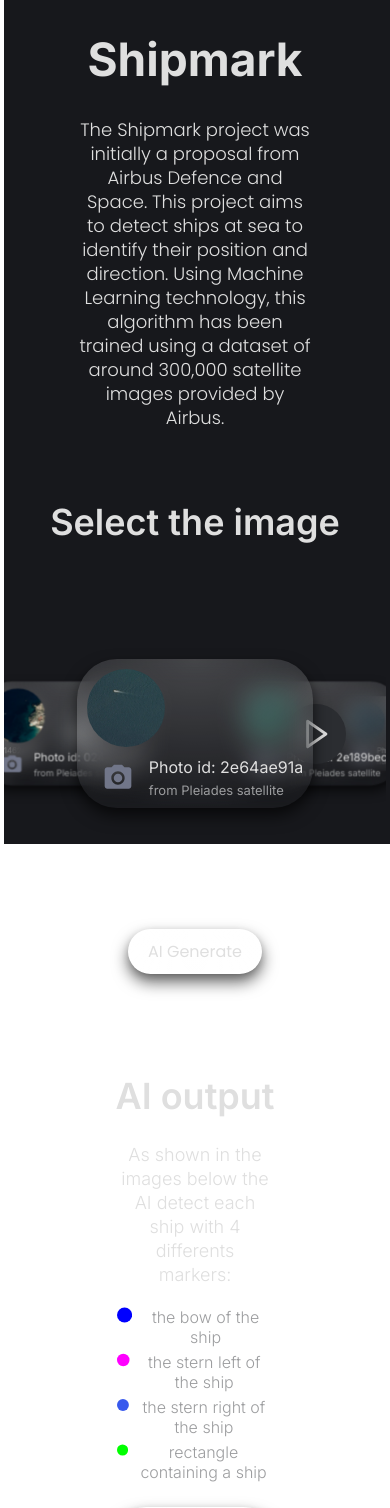
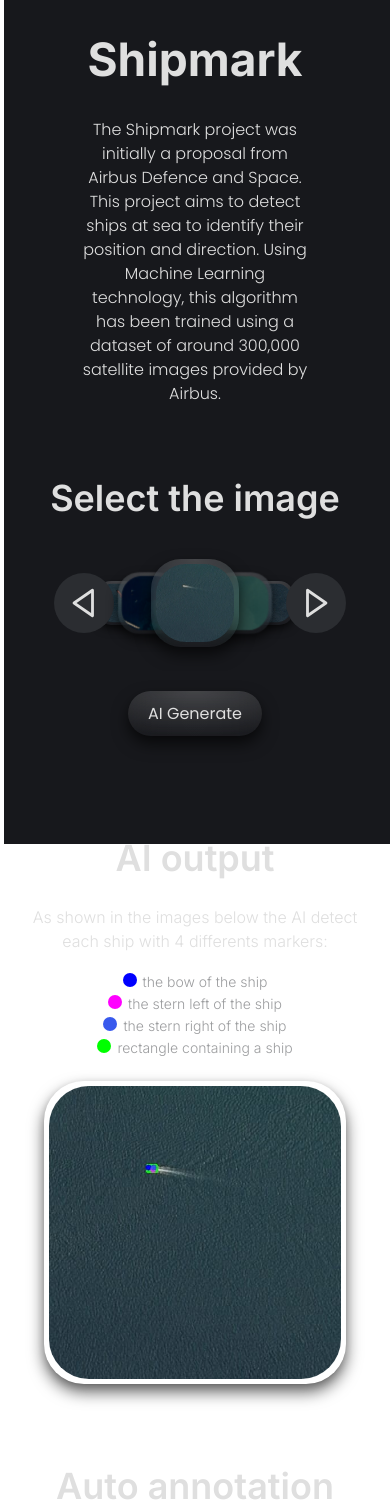
Before and after one commit to Edouard-M/Portfolio_Website, a React (Create React App) app: page /shipmark in a window 390 px wide. Shown: the top 1508 px of the page. Built offline with nearby package versions, Linux system fonts and the light colour scheme.

Commit message:
Update Shipmark Responsive

```diff
--- a/src/style/Shipmark.css
+++ b/src/style/Shipmark.css
@@ -364,7 +364,7 @@
   transition: all 0.5s;
   position: relative;
   width: 100%;
-  height: clamp(350px, 35vw, 35vw);
+  height: clamp(50px, 35vw, 35vw);
   overflow: hidden;
   overflow-x: hidden;
 }
@@ -483,22 +483,76 @@
     display: none;
   }
 
-
-
   .shimpark_main{
     margin: 0;
   }
 
+  .shipmark_ai_text_container{
+    width: 80vw;
+  }
+
+  .shipmark_ai_card{
+    width: 40vw;
+    height: 40vw;
+    padding: 5px;
+  }
+
+  .shipmark_ai_text{
+    font-size: 16px;
+  }
+
+  .shipmark_ai_text_list{
+    font-size: 14px;
+  }
+
+
+  .shipmark_photo_card_sub_logo{
+    font-size: 20px;
+    margin-left: 10px;
+    margin-right: 10px;
+  }
+
+  .shipmark_photo_card_sub_text{
+    font-family: var(--font-shipmark-inter);
+    font-size: 13px;
+  }
+
+  .shipmark_photo_card_sub_text_subtitle{
+    margin-top: 5px;
+    font-size: 11px;
+  }
+
+  .shipmark_photo_card_image{
+    padding: 5px;
+  }
+
+  .shipmark_photo_image{
+    border-radius: 30px;
+  }
+
+  .shipmark_photo_card_image{
+    border-radius: 30px;
+  }
+
+}
+
+@media screen and (max-width: 870px){
+  .shipmark_photo_card_sub{
+    display: none;
+  }
 }
 
 
-@media screen and (max-width: 900px){
-  .shipmark_navbar{
-    display: none;
+
+@media screen and (max-width: 700px){
+
+  .shipmark_ai_text_container{
+    width: 90vw;
   }
 
-  .shimpark_main{
-    margin: 0;
+  .shipmark_ai_card{
+    width: 75vw;
+    height: 75vw;
   }
 
 }
```
